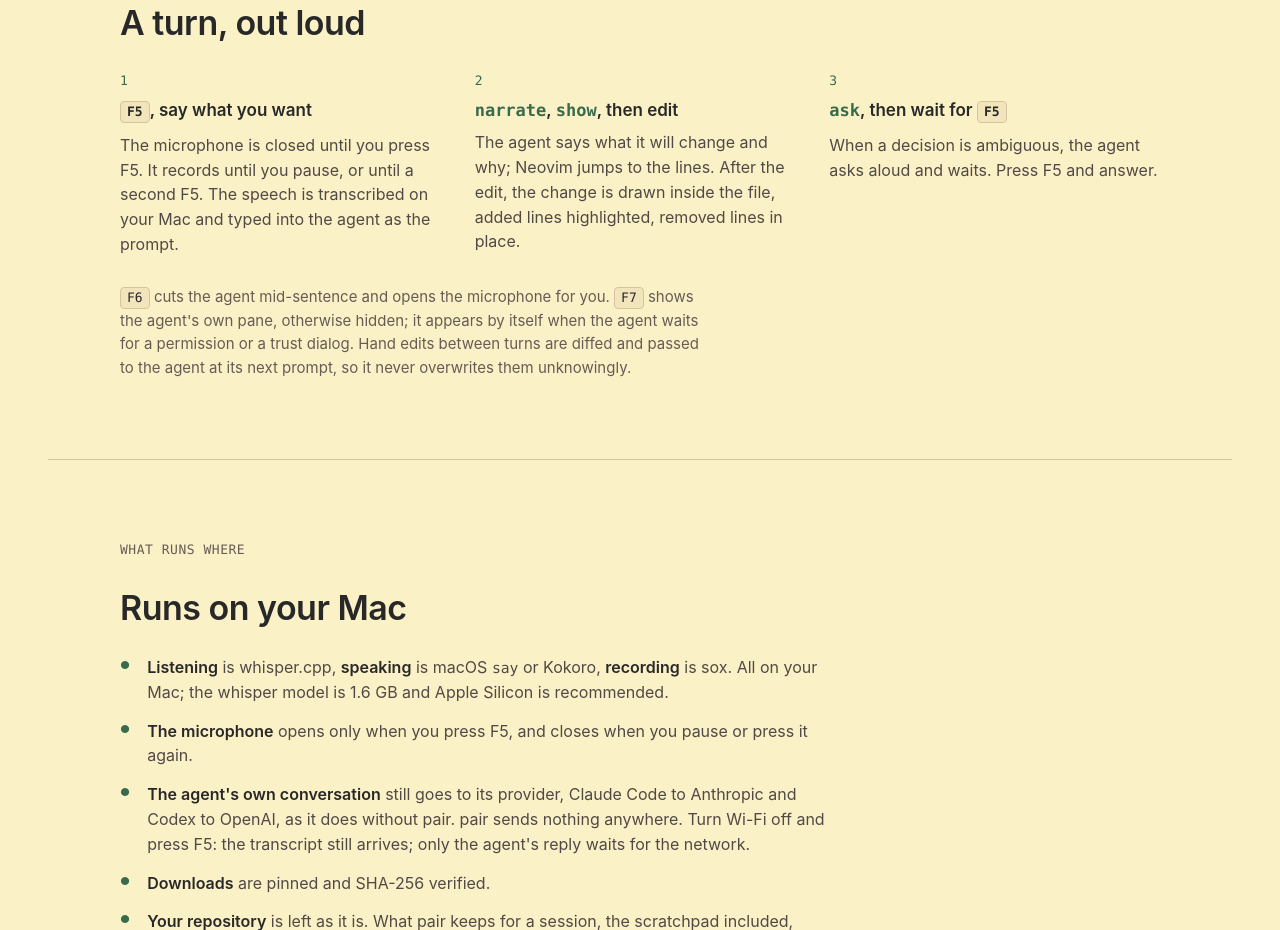
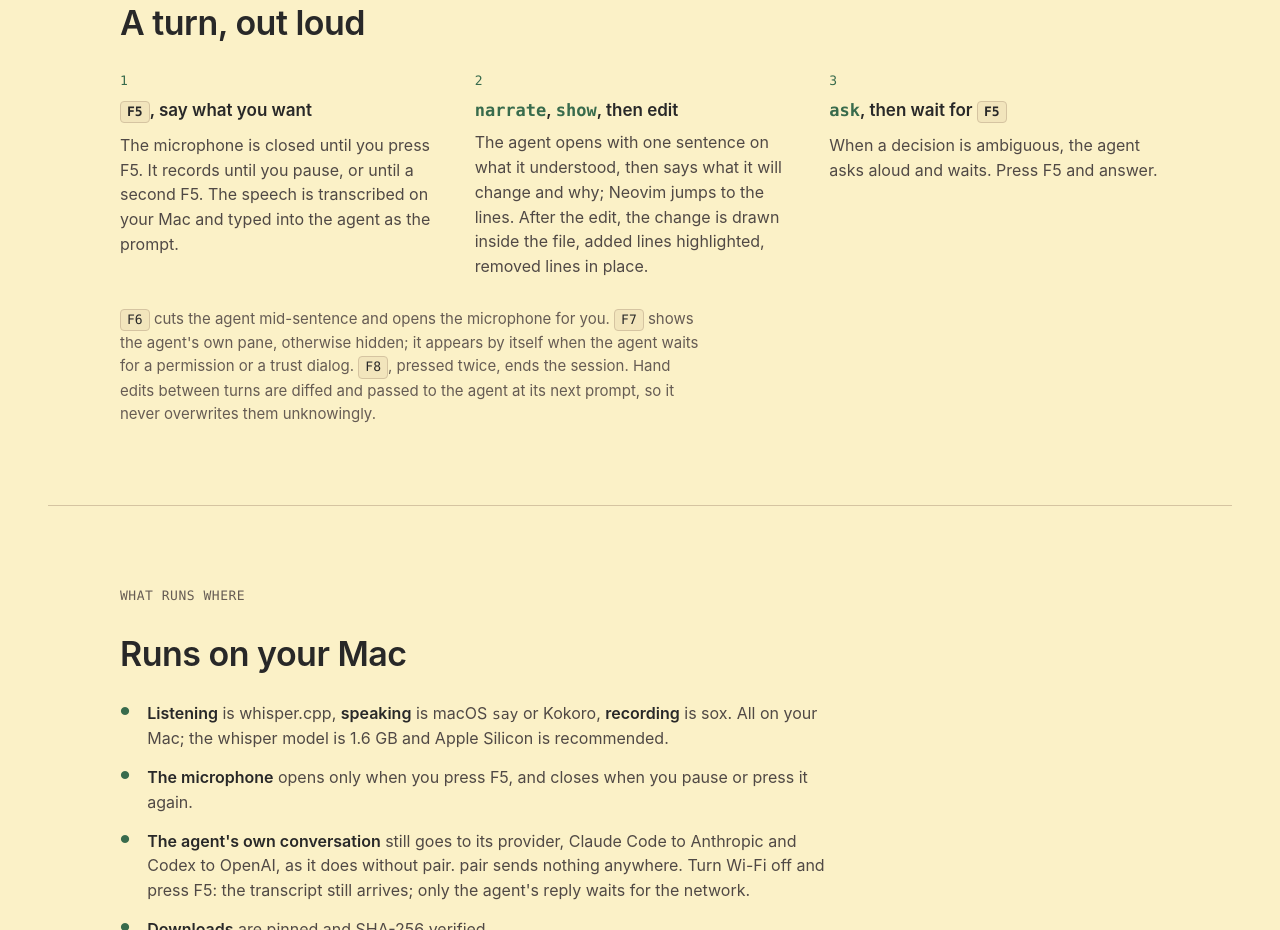
Before and after one commit to fabioaraujo121/pair, a plain HTML site: page site/index.html in a window 1280 px wide. Shown: the part 1354-2284 px from the top of the page. Drawn offline with Linux system fonts and the light colour scheme.

Commit message:
Website: the quit key in the notes and the screen description, the agent's opening sentence
Co-Authored-By: Claude Fable 5.1 <noreply@anthropic.com>
Claude-Session: https://claude.ai/code/session_01F2E8d58UuemoTKhCn6uqta

```diff
--- a/site/index.html
+++ b/site/index.html
@@ -252,7 +252,7 @@ footer a { color: var(--ink-2); }
   <section class="stage" id="screen" aria-labelledby="screen-h">
     <div class="wrap">
       <h2 class="sr" id="screen-h">The session</h2>
-      <figure class="screen" aria-label="The pair session screen: a project tree and app/models/user.rb with Claude's edit drawn inside the file, a panel saying Claude is asking you, an activity column with what you said, what Claude did and the question it is waiting on, and a status bar with the talk, interrupt and claude buttons.">
+      <figure class="screen" aria-label="The pair session screen: a project tree and app/models/user.rb with Claude's edit drawn inside the file, a panel saying Claude is asking you, an activity column with what you said, what Claude did and the question it is waiting on, and a status bar with the talk, interrupt, claude and quit buttons.">
 <div class="term">
 <div class="win">
 <div class="files">
@@ -335,7 +335,7 @@ README.md</div>
         <div class="step">
           <span class="n">2</span>
           <h3><code>narrate</code>, <code>show</code>, then edit</h3>
-          <p>The agent says what it will change and why; Neovim jumps to the lines. After the edit, the change is drawn inside the file, added lines highlighted, removed lines in place.</p>
+          <p>The agent opens with one sentence on what it understood, then says what it will change and why; Neovim jumps to the lines. After the edit, the change is drawn inside the file, added lines highlighted, removed lines in place.</p>
         </div>
         <div class="step">
           <span class="n">3</span>
@@ -343,7 +343,7 @@ README.md</div>
           <p>When a decision is ambiguous, the agent asks aloud and waits. Press F5 and answer.</p>
         </div>
       </div>
-      <p class="note"><kbd class="key">F6</kbd> cuts the agent mid-sentence and opens the microphone for you. <kbd class="key">F7</kbd> shows the agent's own pane, otherwise hidden; it appears by itself when the agent waits for a permission or a trust dialog. Hand edits between turns are diffed and passed to the agent at its next prompt, so it never overwrites them unknowingly.</p>
+      <p class="note"><kbd class="key">F6</kbd> cuts the agent mid-sentence and opens the microphone for you. <kbd class="key">F7</kbd> shows the agent's own pane, otherwise hidden; it appears by itself when the agent waits for a permission or a trust dialog. <kbd class="key">F8</kbd>, pressed twice, ends the session. Hand edits between turns are diffed and passed to the agent at its next prompt, so it never overwrites them unknowingly.</p>
     </div>
   </section>
 
```
